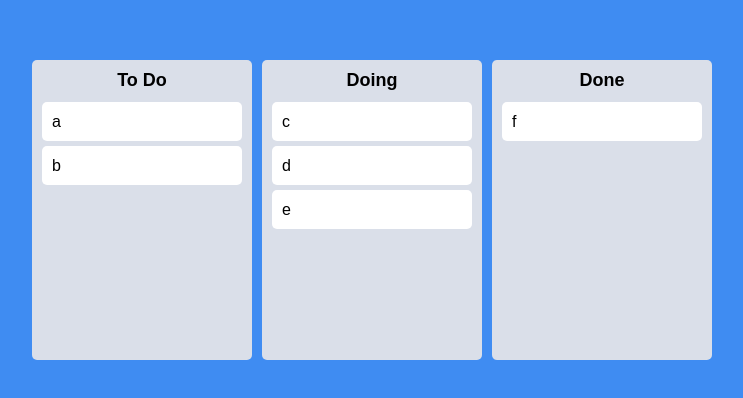
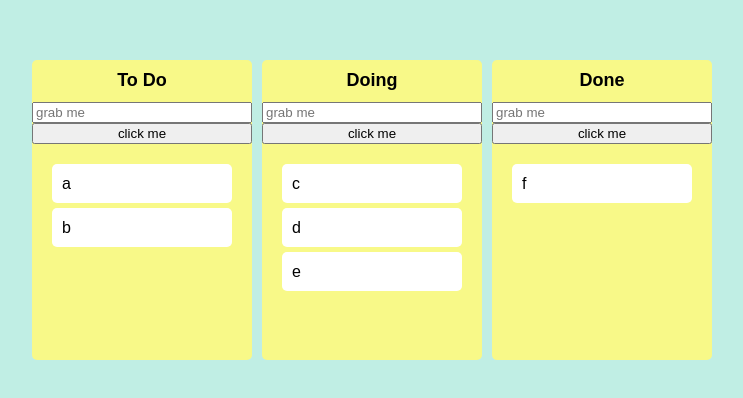
Before and after one commit to hi-rachel/trello, a React (Create React App) app: page / in a window 1280 px wide. Shown: the part 190-588 px from the top of the page, without its empty margins (268-1011 px from the left). Built offline with nearby package versions, Linux system fonts and the light colour scheme.

Commit message:
Styles, Refs

```diff
--- a/src/Components/Board.tsx
+++ b/src/Components/Board.tsx
@@ -1,15 +1,17 @@
-import React from "react";
+import React, { useRef } from "react";
 import { Droppable } from "react-beautiful-dnd";
 import DraggableCard from "./DraggableCard";
 import styled from "styled-components";
 
 const Wrapper = styled.div`
   width: 300px;
-  padding: 20px 10px;
+  padding-top: 10px;
   padding-top: 10px;
   background-color: ${(props) => props.theme.boardColor};
   border-radius: 5px;
   min-height: 300px;
+  display: flex;
+  flex-direction: column;
 `;
 
 const Title = styled.h2`
@@ -19,23 +21,55 @@ const Title = styled.h2`
   font-size: 18px;
 `;
 
+interface IAreaProps {
+  isDraggingFromThis: boolean;
+  isDraggingOver: boolean;
+}
+
+const Area = styled.div<IAreaProps>`
+  background-color: ${(props) =>
+    props.isDraggingOver
+      ? "#FFCAC8"
+      : props.isDraggingFromThis
+      ? "#ffcac8df"
+      : "transparent"};
+  flex-grow: 1;
+  transition: background-color 0.3s ease-in-out;
+  padding: 20px;
+`;
+
 interface IBoardProps {
   toDos: string[];
   boardId: string;
 }
 
 function Board({ toDos, boardId }: IBoardProps) {
+  const inputRef = useRef<HTMLInputElement>(null);
+  const onClick = () => {
+    inputRef.current?.focus();
+    setTimeout(() => {
+      inputRef.current?.blur();
+    }, 5000);
+  };
+
   return (
     <Wrapper>
       <Title>{boardId}</Title>
+      <input ref={inputRef} placeholder="grab me" />
+      <button onClick={onClick}>click me</button>
       <Droppable droppableId={boardId}>
-        {(provided) => (
-          <div ref={provided.innerRef} {...provided.droppableProps}>
+        {(provided, info) => (
+          <Area
+            isDraggingOver={info.isDraggingOver}
+            isDraggingFromThis={Boolean(info.draggingFromThisWith)}
+            ref={provided.innerRef}
+            {...provided.droppableProps}
+          >
             {toDos.map((toDo, index) => (
               <DraggableCard key={toDo} index={index} toDo={toDo} />
             ))}
             {provided.placeholder}
-          </div>
+          </Area>
         )}
       </Droppable>
     </Wrapper>
--- a/src/Components/DraggableCard.tsx
+++ b/src/Components/DraggableCard.tsx
@@ -2,11 +2,14 @@ import React from "react";
 import { Draggable } from "react-beautiful-dnd";
 import styled from "styled-components";
 
-const Card = styled.div`
-  background-color: ${(props) => props.theme.cardColor};
+const Card = styled.div<{ isDragging: boolean }>`
+  background-color: ${(props) =>
+    props.isDragging ? "#FF9E9E" : props.theme.cardColor};
   padding: 10px 10px;
   border-radius: 5px;
   margin-bottom: 5px;
+  box-shadow: ${(props) =>
+    props.isDragging ? "0px 2px 5px rgba(0, 0, 0, 0.5)" : "none"};
 `;
 
 interface IDraggabbleCardProps {
@@ -17,8 +20,9 @@ interface IDraggabbleCardProps {
 function DraggabbleCard({ toDo, index }: IDraggabbleCardProps) {
   return (
     <Draggable key={toDo} draggableId={toDo} index={index}>
-      {(provided) => (
+      {(provided, info) => (
         <Card
+          isDragging={info.isDragging}
           ref={provided.innerRef}
           {...provided.draggableProps}
           {...provided.dragHandleProps}
--- a/src/theme.ts
+++ b/src/theme.ts
@@ -1,7 +1,7 @@
 import { DefaultTheme } from "styled-components";
 
 export const darkTheme: DefaultTheme = {
-  bgColor: "#3F8CF2",
-  boardColor: "#DADFE9",
+  bgColor: "#C0EEE4",
+  boardColor: "#F8F988",
   cardColor: "white",
 };
```
